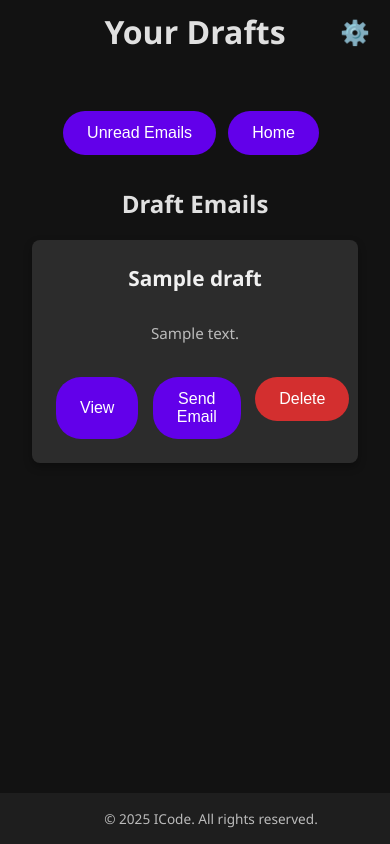
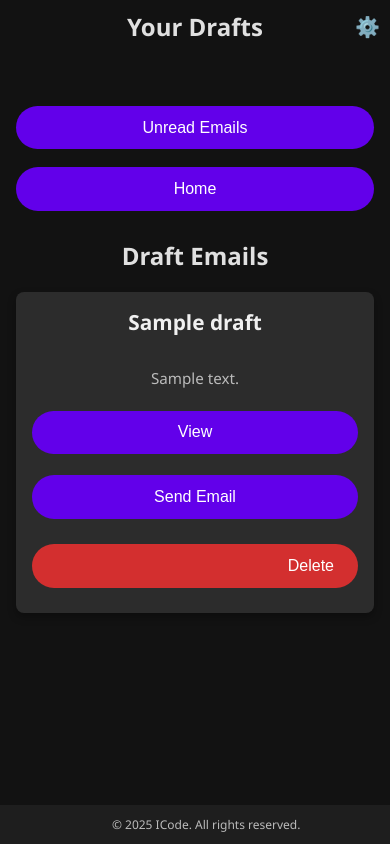
Before and after one commit to bradstrr/ai-email-assistant, a Flask app: template templates/view_drafts.html in a window 390 px wide. Run offline with Flask 3, Linux system fonts and the light colour scheme; the template is opened without the code that fills it: most values are stand-ins (such as "Sample title", 1, 10 or a date in 2020).

Commit message:
updated to support mobile functions

```diff
--- a/app.py
+++ b/app.py
@@ -524,4 +524,4 @@ def delete_draft(draft_id):
     return redirect(url_for('view_drafts'))
 
 if __name__ == '__main__':
-    app.run(debug=True)
+    app.run(host='0.0.0.0', port=5000, debug=True)
--- a/data/responses_count.json
+++ b/data/responses_count.json
@@ -1 +1 @@
-{"response_count": 13}
+{"response_count": 15}
--- a/templates/view_drafts.html
+++ b/templates/view_drafts.html
@@ -190,6 +190,58 @@ footer p {
 .delete-btn:hover {
     background-color: #9a0007; /* Darker red */
 }
+        @media (max-width: 768px) {
+    header h1 {
+        font-size: 1.5rem;
+    }
+
+    .container {
+        padding: 1rem;
+    }
+
+    .email-card {
+        padding: 1rem;
+    }
+
+    .btn-group {
+        flex-direction: column;
+        align-items: stretch;
+    }
+
+    .btn-group button,
+    .btn-group form {
+        width: 100%;
+        margin: 0.3rem 0;
+    }
+
+    .action-btn {
+        width: 100%;
+        margin: 0.3rem 0;
+    }
+
+    .header-action {
+        display: flex;
+        flex-direction: column;
+        gap: 0.5rem;
+        margin-bottom: 1.5rem;
+    }
+
+    .email-card.expanded {
+        height: 90vh;
+        padding: 1.5rem;
+    }
+
+    .settings-icon {
+        right: 10px;
+        font-size: 20px;
+    }
+
+    footer {
+        font-size: 0.75rem;
+        padding: 0.7rem;
+    }
+}
+
     </style>
 </head>
 <body>
@@ -331,6 +383,59 @@ function enableEditing(button) {
            toast.remove();
        }, 5000);
 }
+        document.addEventListener('DOMContentLoaded', () => {
+    // VIEW button
+    document.querySelectorAll('.view-btn').forEach(button => {
+        button.addEventListener('click', () => {
+            const card = button.closest('.email-card');
+            const draftId = card.dataset.draftId;
+            expandCard(draftId);
+        });
+    });
+
+    // CLOSE button
+    document.querySelectorAll('.close-btn').forEach(button => {
+        button.addEventListener('click', () => {
+            const card = button.closest('.email-card');
+            const draftId = card.dataset.draftId;
+            collapseCard(draftId);
+        });
+    });
+
+    // EDIT button
+    document.querySelectorAll('.edit-btn').forEach(button => {
+        button.addEventListener('click', () => {
+            enableEditing(button);
+        });
+    });
+
+    // SAVE button
+    document.querySelectorAll('.save-btn').forEach(button => {
+        button.addEventListener('click', () => {
+            saveEditedContent(button);
+        });
+    });
+
+    // SEND button
+    document.querySelectorAll('.send-btn').forEach(button => {
+        button.addEventListener('click', () => {
+            // You can define this function or link it to your existing one
+            const card = button.closest('.email-card');
+            const draftId = card.dataset.draftId;
+            console.log("Send button clicked for draft:", draftId);
+        });
+    });
+
+    // DELETE button
+    document.querySelectorAll('.delete-btn').forEach(button => {
+        button.addEventListener('click', () => {
+            // You can define this function or link it to your existing one
+            const card = button.closest('.email-card');
+            const draftId = card.dataset.draftId;
+            console.log("Delete button clicked for draft:", draftId);
+        });
+    });
+});
     </script>
     <footer>
     <p>&copy; {{ current_year }} ICode. All rights reserved.</p>
```
Also changed, not shown: templates/dashboard.html (+31 -0 lines), templates/home.html (+19 -0 lines).
